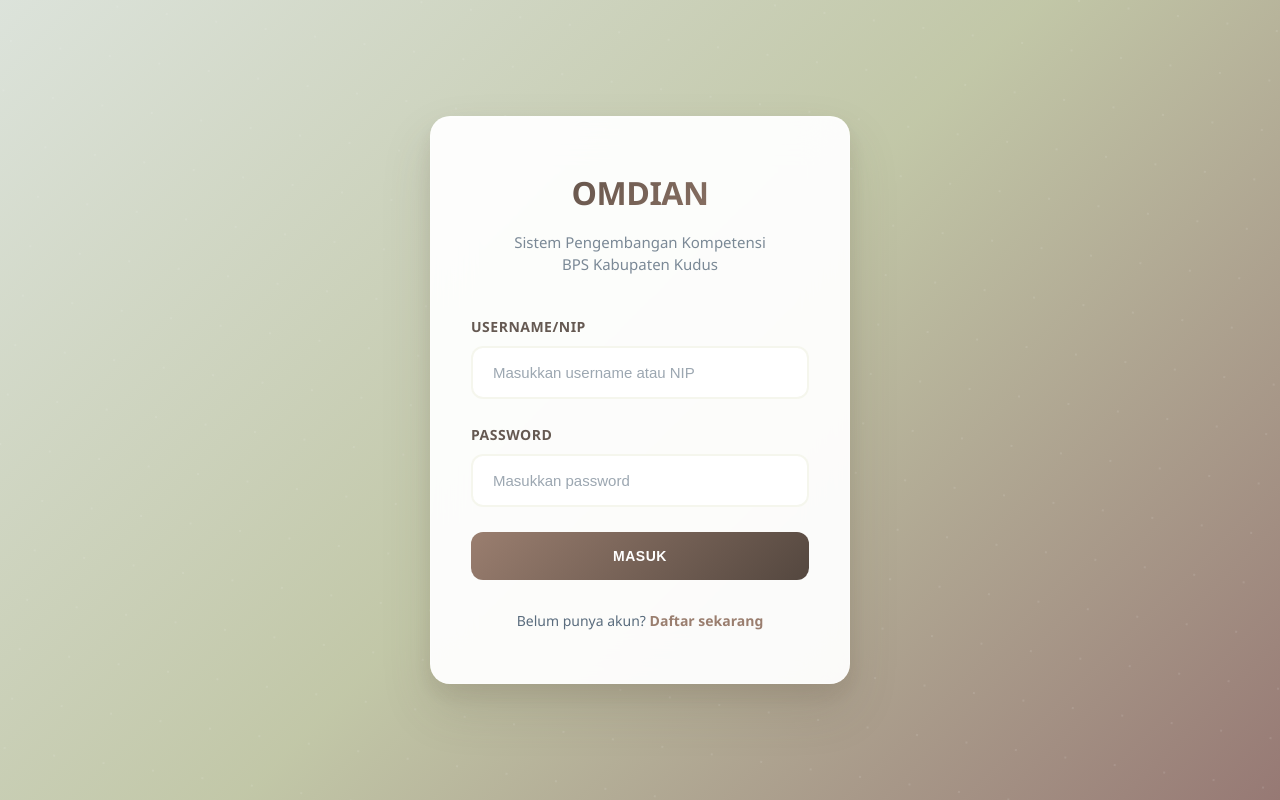
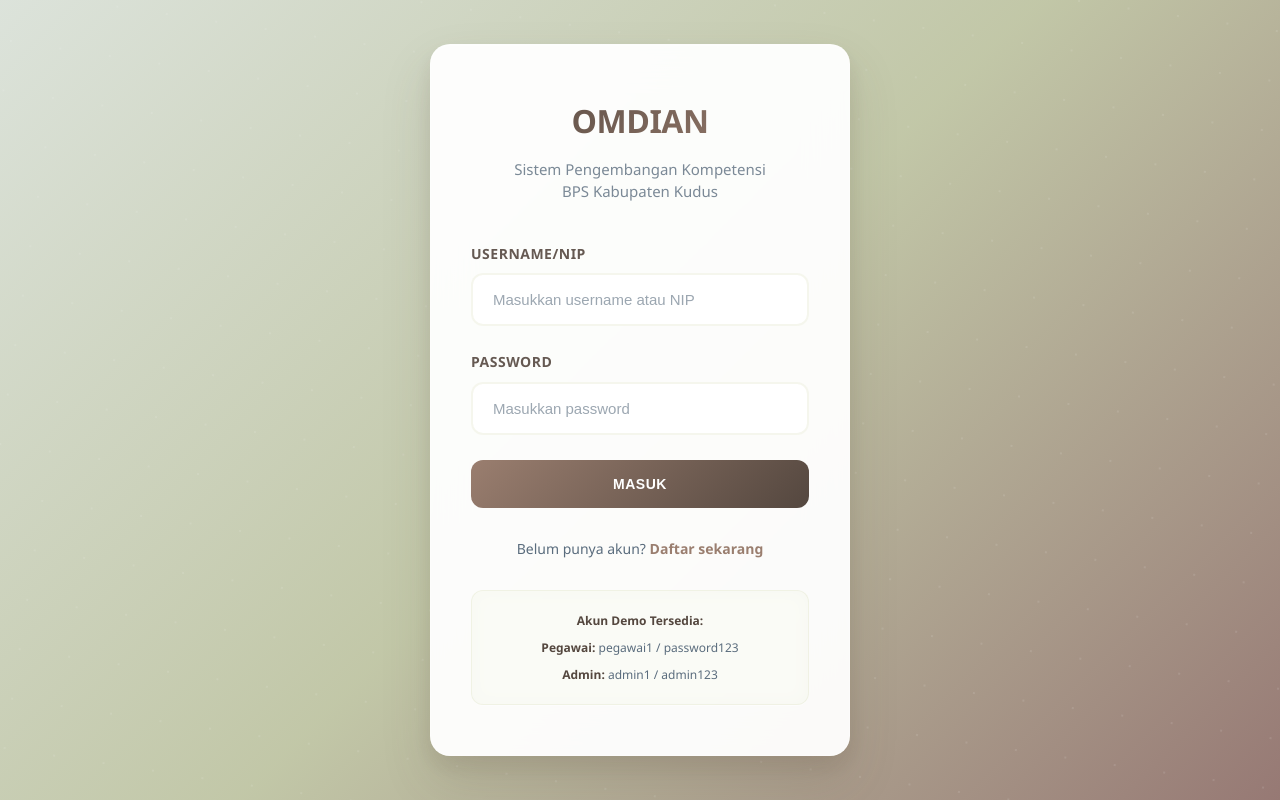
Before and after one commit to aura130603/OMDIAN, a Next.js app: page /login in a window 1280 px wide. Built offline with nearby package versions, Linux system fonts and the light colour scheme.

Commit message:
Restore demo account information on login page
cgen-e74fb5ba3dab4525bb319f61e9f5e01e

```diff
--- a/pages/login.js
+++ b/pages/login.js
@@ -109,7 +109,7 @@ export default function Login() {
           <a href="/register" className="auth-link"> Daftar sekarang</a>
         </div>
 
-        {/* <div className="demo-info" style={{
+        <div className="demo-info" style={{
           fontSize: '12px',
           color: 'var(--text-medium)',
           textAlign: 'center'
@@ -117,7 +117,7 @@ export default function Login() {
           <strong>Akun Demo Tersedia:</strong><br />
           <strong>Pegawai:</strong> pegawai1 / password123<br />
           <strong>Admin:</strong> admin1 / admin123
-        </div> */}
+        </div>
       </div>
     </div>
   )
```
